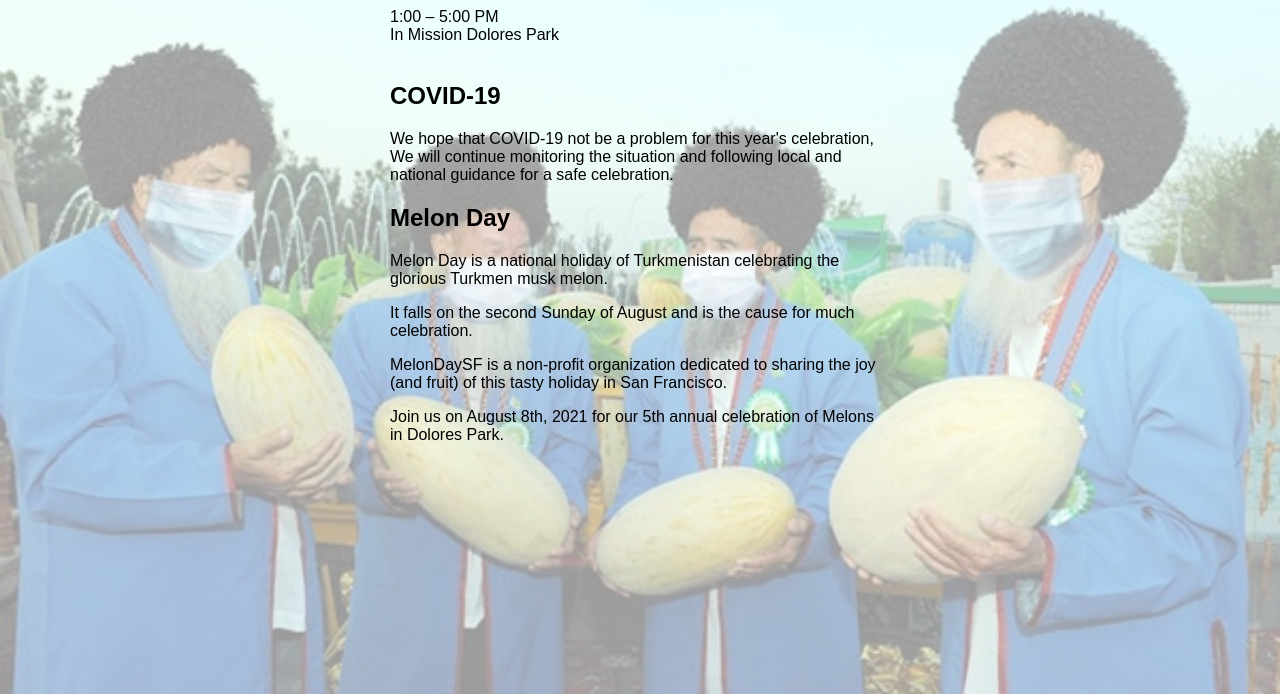
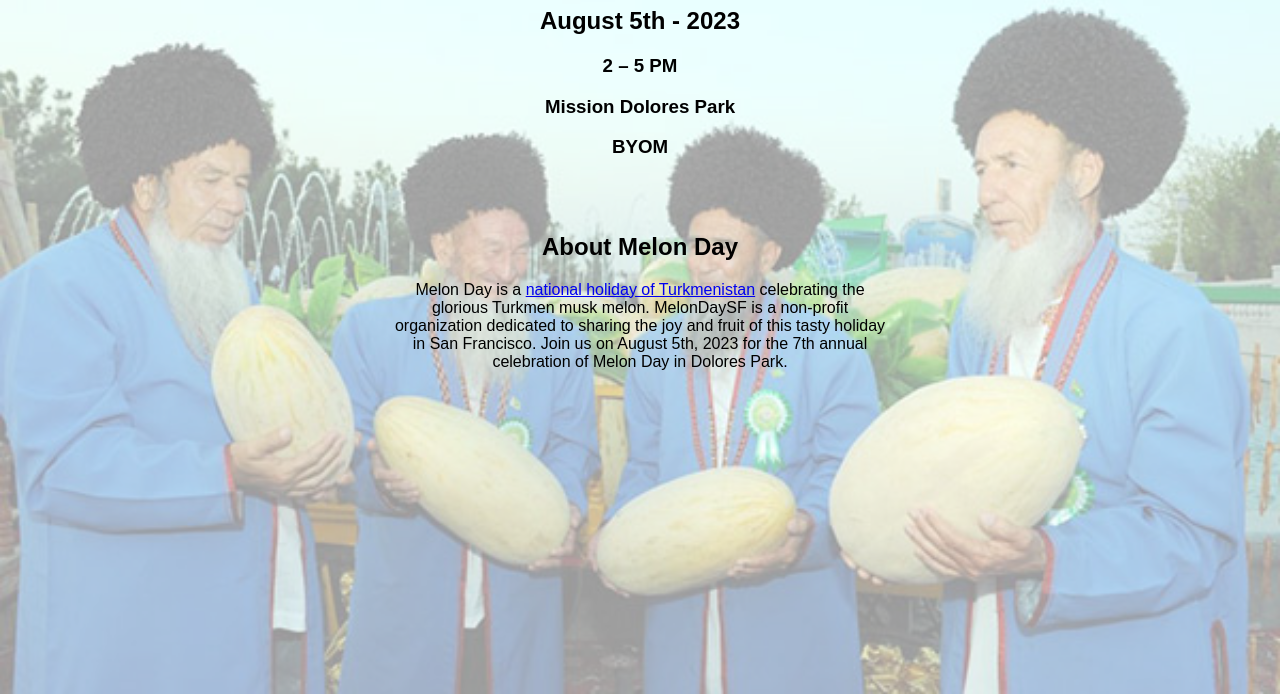
Before and after one commit to bnlcas/MelonDaySF, a plain HTML site: page index.html in a window 1280 px wide. Shown: the part 106-800 px from the top of the page. Drawn offline with Linux system fonts and the light colour scheme.

Commit message:
update for 2023

```diff
--- a/index.html
+++ b/index.html
@@ -13,7 +13,7 @@
         bottom: 0;
         left: 0;
         right: 0;
-        background-image: url('Turkmenistan-Melon-Day-Farmers-Masks.jpg');
+        background-image: url('Turkmenistan-Melon-Day-Farmers.jpg');
         background-repeat: no-repeat;
         background-size: cover;
         opacity: 0.4;
@@ -30,6 +30,8 @@
         opacity: 1;
         filter:alpha(opacity=100);
         font-family: sans-serif;
+        text-align: center;
+        padding-top: 25px;
       }
 
     </style>
@@ -38,20 +40,17 @@
     <div id="backgroundImage">
       <div class="main">
         <h1>Melon Day SF</h1>
-        <h2>August 8th - 2021</h2>
-        <p>1:00 – 5:00 PM<br>
-          In Mission Dolores Park<br>
-          <a href='https://www.google.com/maps/@37.7596168,-122.4269038,3a,75y,306.84h,90t/data=!3m8!1e2!3m6!1sAF1QipP3KwakB5QiyiI2zgbJYxunxz8BzYmemOdGDI-m!2e10!3e12!6shttps:%2F%2Flh5.googleusercontent.com%2Fp%2FAF1QipP3KwakB5QiyiI2zgbJYxunxz8BzYmemOdGDI-m%3Dw203-h152-k-no!7i4032!8i3024'><br></a>
-        </p>
-        <h2>COVID-19</h2>
-        <p>We hope that COVID-19 not be a problem for this year's celebration, We will continue monitoring the situation and following local and national guidance for a safe celebration.
-        </p>
-        <h2>Melon Day</h2>
+        <h2>August 5th - 2023</h2>
+        <h3>2 – 5 PM<h3>
+        <h3>Mission Dolores Park</h3>
+        <h3>BYOM</h3>
+          <br>
+          <br>
+        <h2>About Melon Day</h2>
 
-        <p>Melon Day is a national holiday of Turkmenistan celebrating the glorious Turkmen musk melon.</p>
-        <p>It falls on the second Sunday of August and is the cause for much celebration.</p>
-        <p>MelonDaySF is a non-profit organization dedicated to sharing the joy (and fruit) of this tasty holiday in San Francisco.</p>
-        <p>Join us on August 8th, 2021 for our 5th annual celebration of Melons in Dolores Park.</p>
+        <p>Melon Day is a <a href="https://en.wikipedia.org/wiki/Melon_Day">national holiday of Turkmenistan</a> celebrating the glorious Turkmen musk melon.
+        MelonDaySF is a non-profit organization dedicated to sharing the joy and fruit of this tasty holiday in San Francisco.
+        Join us on August 5th, 2023 for the 7th annual celebration of Melon Day in Dolores Park.</p>
       </div>
     </div>
   </body>
```
